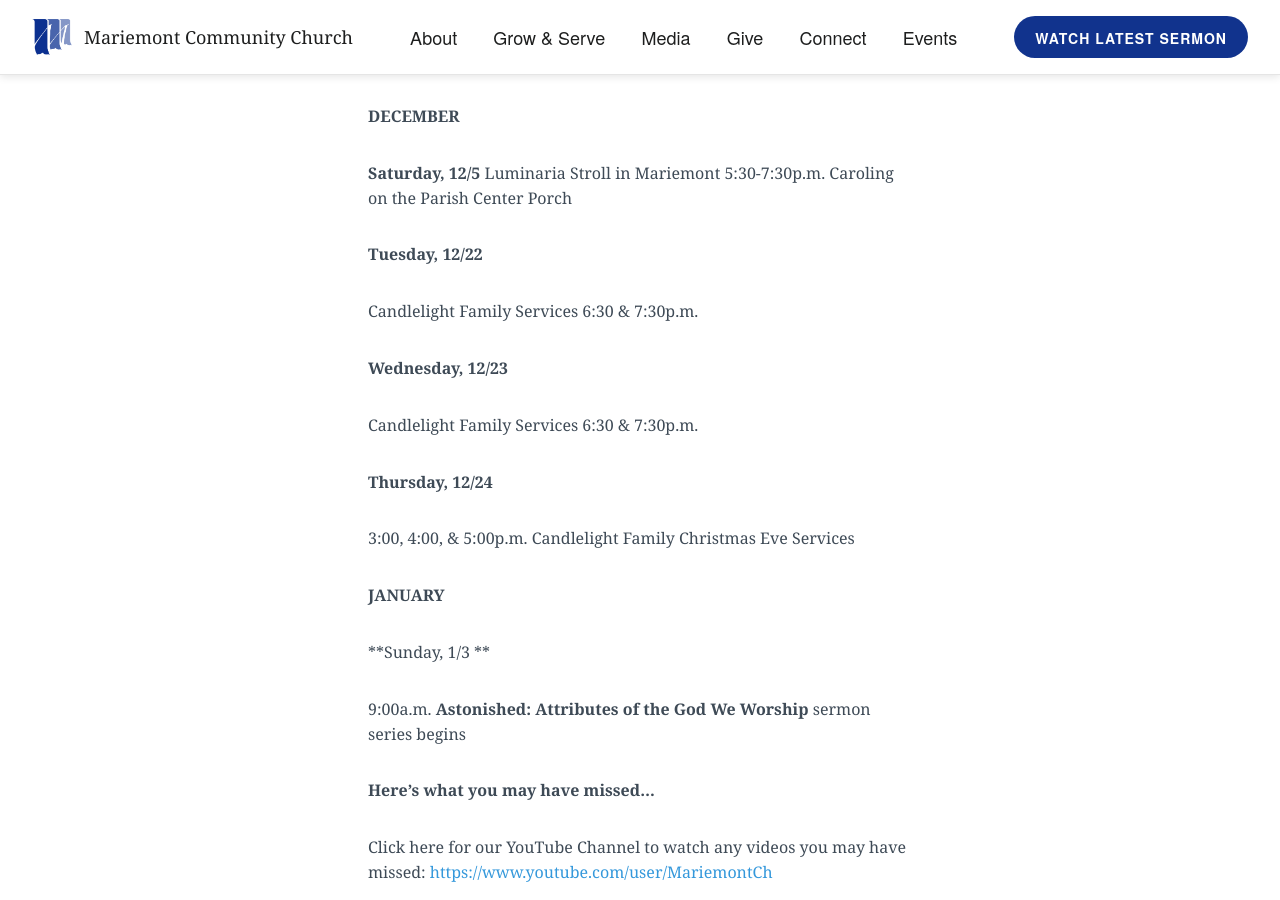
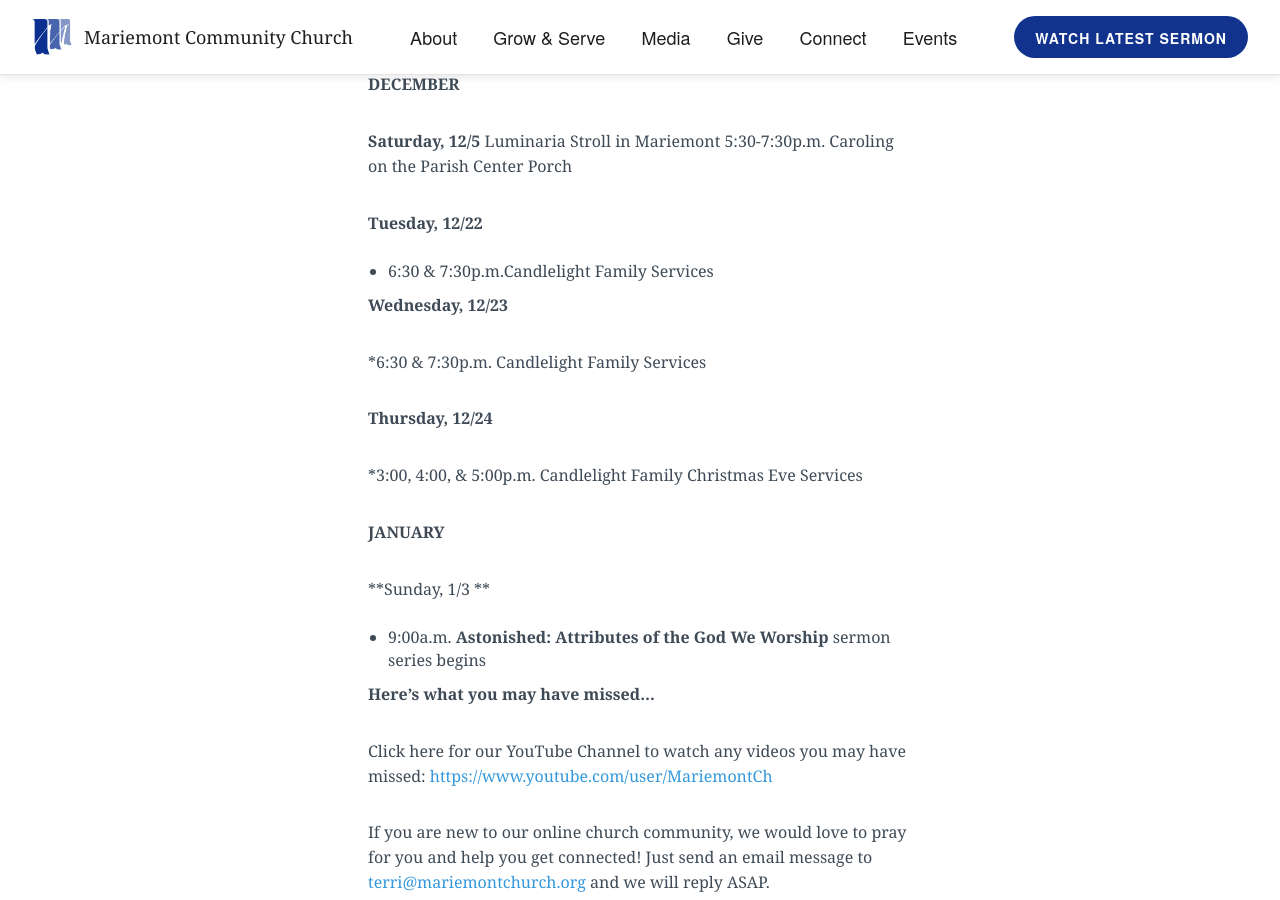
Before and after one commit to lukemoderwell/mariemont, a Jekyll site: the page built from updates.markdown, in a window 1280 px wide and 900 px high, scrolled down 1668 px. Built offline with Jekyll 4.4.1, drawn with Linux system fonts in a browser that asks for light colours; nearby versions of some CDN libraries.

Commit message:
Updated Updates

```diff
--- a/updates.markdown
+++ b/updates.markdown
@@ -62,7 +62,7 @@
 
 **Sunday, 11/29**
 
-9:00a.m. Advent Series—Promises of Hope begins
+* 9:00a.m. Advent Series—Promises of Hope begins
 
 **DECEMBER**
 
@@ -72,21 +72,21 @@
 
 **Tuesday, 12/22**
 
-Candlelight Family Services 6:30 & 7:30p.m.
+* 6:30 & 7:30p.m.Candlelight Family Services
 
 **Wednesday, 12/23**
 
-Candlelight Family Services 6:30 & 7:30p.m.
+*6:30 & 7:30p.m. Candlelight Family Services
 
 **Thursday, 12/24**
 
-3:00, 4:00, & 5:00p.m. Candlelight Family Christmas Eve Services
+*3:00, 4:00, & 5:00p.m. Candlelight Family Christmas Eve Services
 
 **JANUARY**
 
 **Sunday, 1/3 **
 
-9:00a.m. **Astonished: Attributes of the God We Worship** sermon series begins
+* 9:00a.m. **Astonished: Attributes of the God We Worship** sermon series begins
 
 **Here's what you may have missed...**
 
```
